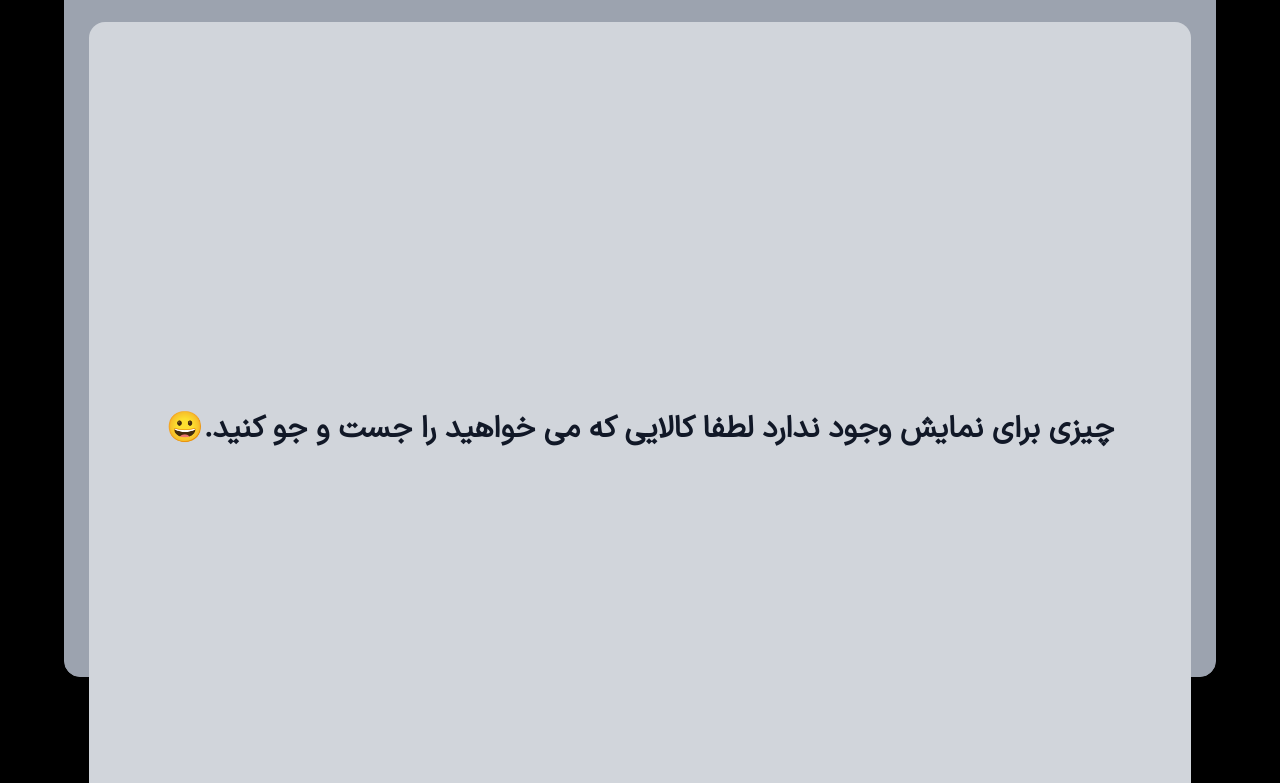
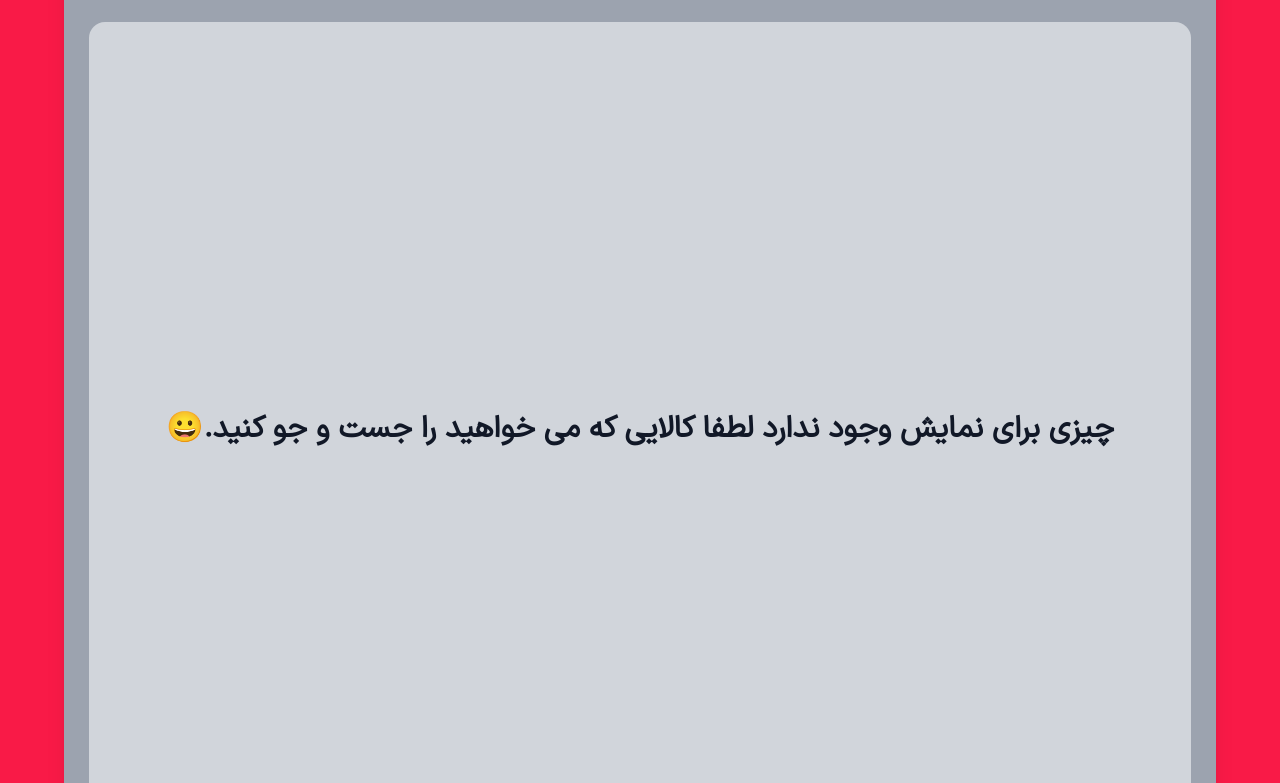
Before and after one commit to omid-bakeri/DigiGard, a website: page index.html in a window 1280 px wide. Shown: the part 187-970 px from the top of the page. Drawn offline with Linux system fonts and the light colour scheme; files whose address does not match are found by name.

Commit message:
file updated

```diff
--- a/index.html
+++ b/index.html
@@ -21,9 +21,9 @@
     </script>
     <title>دیجی گرد ، جست و جو در دیجی کالا</title>
   </head>
-  <body class="bg-black mx-auto">
+  <body class="bg-DigiRed mx-auto">
     <main
-      class="p-6 dark:bg-[#082f49] pt-6 mx-auto w-[90%] h-screen mb-16 shadow-inner mt-16 shadow-xl dark:border-[#082f49] border border-lg border-DigiWhiteLevel4 rounded-2xl bg-DigiWhiteLevel4"
+      class="p-6 dark:bg-[#082f49] pt-6 mx-auto w-[90%] h-[100%] mb-16 shadow-inner mt-16 shadow-xl dark:border-[#082f49] border border-lg border-DigiWhiteLevel4 rounded-2xl bg-DigiWhiteLevel4"
     >
       <header
         class="w-full p-1 rounded-2xl bg-DigiWhiteLevel3 dark:bg-[#0c4a6e] h-24 mb-6"
@@ -256,7 +256,6 @@
           </div>
         </div>
       </main>
-      <footer></footer>
     </main>
     <script src="script.js"></script>
   </body>
--- a/script.js
+++ b/script.js
@@ -144,8 +144,12 @@ search_button.addEventListener("click", () => {
 // products show implementation
 
 const showProductsElemetsVlaues = function (data) {
+  // hashchange
+  // window.addEventListener("hashchange", () => {
+  //   console.log("hashchanged");
+  // });
   products_elements.addEventListener("click", () => {
-    console.log(data[5]);
+    // console.log(data[5]);
     forms.classList.remove("hidden");
     let markup = `
       <div id="" class="grid for grid-cols-4 gap-1">
```
Also changed, not shown: css/style.css.
